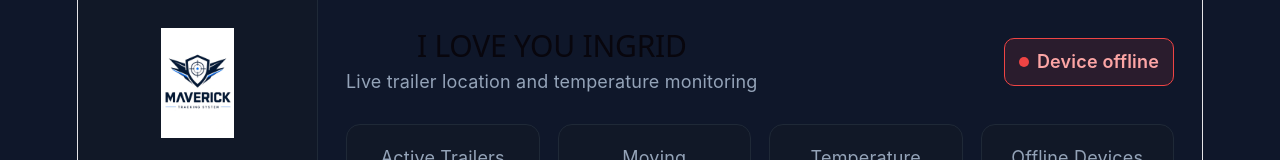
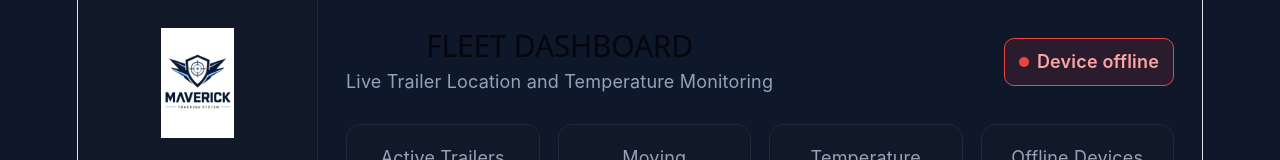
Before and after one commit to JetShop2025/MAVERICK, a React (Vite) app in the folder frontend/: page / in a window 1280 px wide. Shown: the top 160 px of the page. Built offline with nearby package versions, Linux system fonts and the light colour scheme; no server answers.

Commit message:
Show last known location when GPS is unavailable

```diff
--- a/frontend/src/App.tsx
+++ b/frontend/src/App.tsx
@@ -98,8 +98,8 @@ const deviceStatus = getDeviceStatus()
       <main className="main">
         <header className="topbar">
           <div>
-            <h2>I LOVE YOU INGRID</h2>
-            <p>Live trailer location and temperature monitoring</p>
+            <h2>FLEET DASHBOARD</h2>
+            <p>Live Trailer Location and Temperature Monitoring</p>
           </div>
 
       <div className={`status status-${deviceStatus}`}>
@@ -170,10 +170,33 @@ const deviceStatus = getDeviceStatus()
     {((telemetry.temperature * 9) / 5 + 32).toFixed(1)} °F
     <br />
 
+    {telemetry.hasCurrentGps === false && (
+      <>
+        <strong>Last known location</strong>
+        <br />
+      </>
+    )}
+
     Lat: {telemetry.latitude}
     <br />
 
     Lon: {telemetry.longitude}
+
+    {telemetry.hasCurrentGps === false &&
+      telemetry.locationReceivedAt && (
+        <>
+          <br />
+          <span>
+            Location updated:{' '}
+            {new Date(
+              telemetry.locationReceivedAt
+            ).toLocaleTimeString([], {
+              hour: '2-digit',
+              minute: '2-digit'
+            })}
+          </span>
+        </>
+      )}
   </div>
 </Popup>
   </Marker>
```
